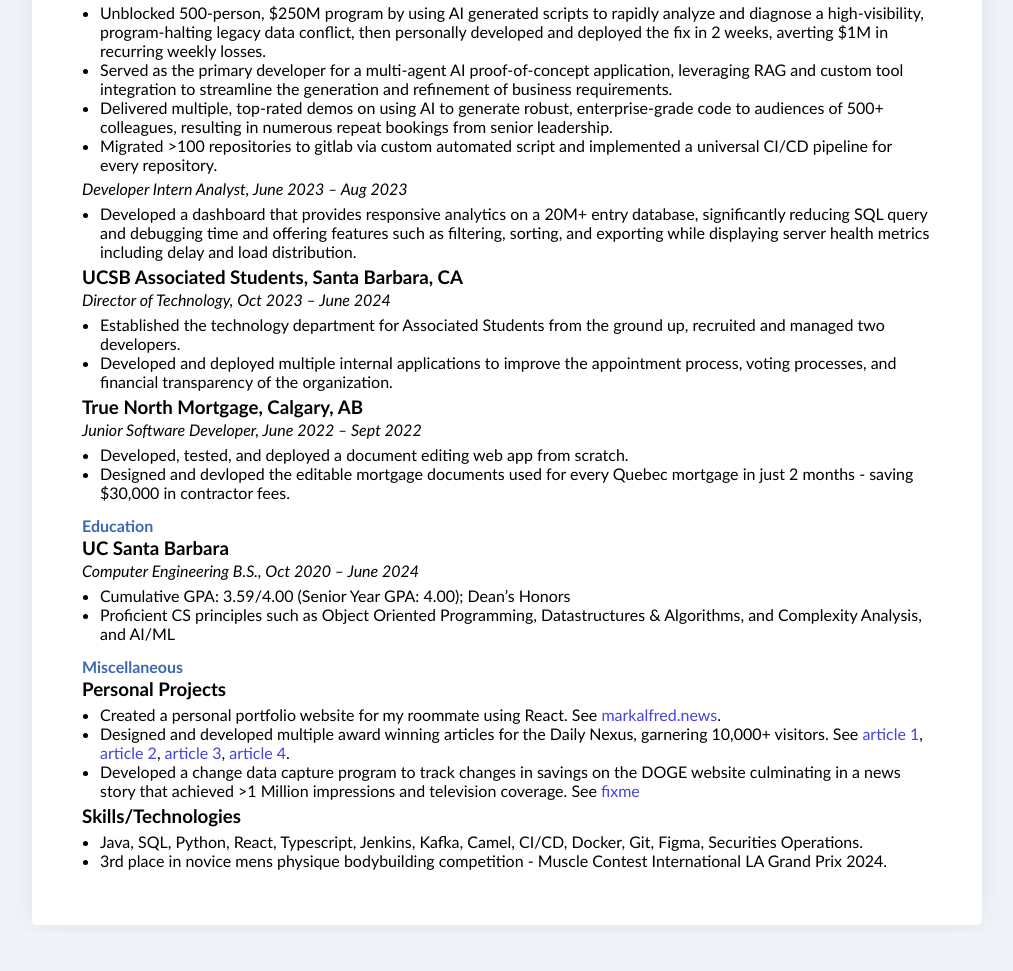
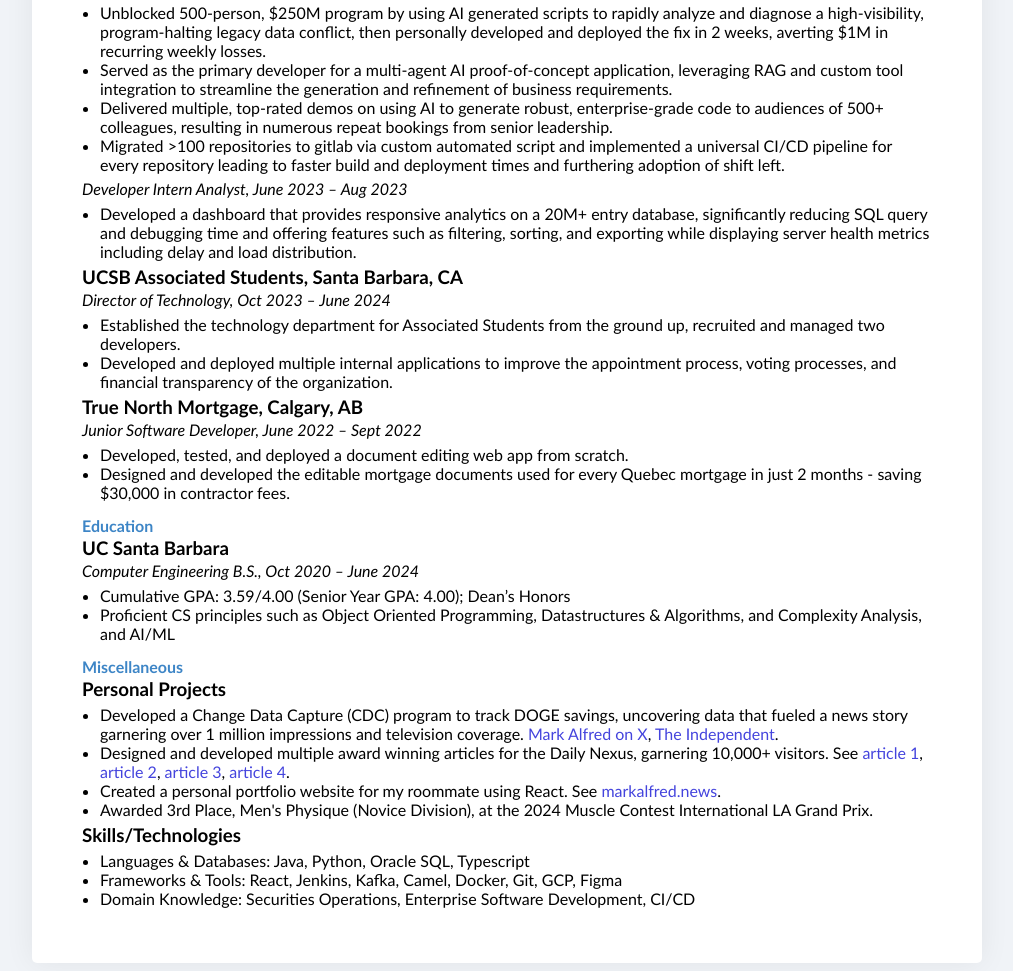
Before and after one commit to MrJacobEisner/resume, a plain HTML site: page index.html in a window 1280 px wide. Shown: the part 264-1235 px from the top of the page, without its empty margins (133-1146 px from the left). Before the commit the page ends 1197 px from the top, so only its background shows below. Drawn offline with Linux system fonts and the light colour scheme.

Commit message:
Improvements

```diff
--- a/index.html
+++ b/index.html
@@ -11,12 +11,12 @@
         margin: 0px;
     }
     h1 {
-        color: #1c528d;
+        color: #0b5394;
         font-weight: bold;
     }
     h2 {
         font-size: 16px;
-        color: #3d66b3;
+        color: #3d85c6;
     }
     h3 {
         margin: 2px 0px;
@@ -76,7 +76,9 @@
             </p>
             <p>
                 <b>Github:</b>
-                <a href="github.com/MrJacobEisner">MrJacobEisner</a>
+                <a href="https://github.com/MrJacobEisner" target="_blank"
+                    >MrJacobEisner</a
+                >
                 <b>Address:</b>
                 408 Warren St, Apt 2, Harrison NJ, 07029
             </p>
@@ -116,7 +118,8 @@
                 <li>
                     Migrated >100 repositories to gitlab via custom automated
                     script and implemented a universal CI/CD pipeline for every
-                    repository.
+                    repository leading to faster build and deployment times and
+                    furthering adoption of shift left.
                 </li>
             </ul>
             <i>Developer Intern Analyst, June 2023 – Aug 2023</i>
@@ -151,7 +154,7 @@
                     from scratch.
                 </li>
                 <li>
-                    Designed and devloped the editable mortgage documents used
+                    Designed and developed the editable mortgage documents used
                     for every Quebec mortgage in just 2 months - saving $30,000
                     in contractor fees.
                 </li>
@@ -178,33 +181,52 @@
             <h3>Personal Projects</h3>
             <ul>
                 <li>
-                    Created a personal portfolio website for my roommate using
-                    React. See <a href="markalfred.news">markalfred.news</a>.
+                    Developed a Change Data Capture (CDC) program to track DOGE
+                    savings, uncovering data that fueled a news story garnering
+                    over 1 million impressions and television coverage.
+                    <a
+                        href="https://x.com/byMarkAlfred/status/1912586853074534773"
+                        target="_blank"
+                        >Mark Alfred on X</a
+                    >,
+                    <a
+                        href="https://www.the-independent.com/news/world/americas/us-politics/doge-savings-website-millions-vanish-b2735173.html"
+                        target="_blank"
+                        >The Independent</a
+                    >.
                 </li>
                 <li>
                     Designed and developed multiple award winning articles for
                     the Daily Nexus, garnering 10,000+ visitors. See
-                    <a href="rb.gy/29kgb">article 1</a>,
-                    <a href="rb.gy/5ecvf">article 2</a>,
-                    <a href="rb.gy/9qpac">article 3</a>,
-                    <a href="rb.gy/j2t4h">article 4</a>.
+                    <a href="https://rb.gy/29kgb" target="_blank">article 1</a>,
+                    <a href="https://rb.gy/5ecvf" target="_blank">article 2</a>,
+                    <a href="https://rb.gy/9qpac" target="_blank">article 3</a>,
+                    <a href="https://rb.gy/j2t4h" target="_blank">article 4</a>.
                 </li>
                 <li>
-                    Developed a change data capture program to track changes in
-                    savings on the DOGE website culminating in a news story that
-                    achieved >1 Million impressions and television coverage. See
-                    <a href="">fixme</a>
+                    Created a personal portfolio website for my roommate using
+                    React. See
+                    <a href="https://markalfred.news" target="_blank"
+                        >markalfred.news</a
+                    >.
+                </li>
+                <li>
+                    Awarded 3rd Place, Men's Physique (Novice Division), at the
+                    2024 Muscle Contest International LA Grand Prix.
                 </li>
             </ul>
             <h3>Skills/Technologies</h3>
             <ul>
                 <li>
-                    Java, SQL, Python, React, Typescript, Jenkins, Kafka, Camel,
-                    CI/CD, Docker, Git, Figma, Securities Operations.
+                    Languages & Databases: Java, Python, Oracle SQL, Typescript
                 </li>
                 <li>
-                    3rd place in novice mens physique bodybuilding competition -
-                    Muscle Contest International LA Grand Prix 2024.
+                    Frameworks & Tools: React, Jenkins, Kafka, Camel, Docker,
+                    Git, GCP, Figma
+                </li>
+                <li>
+                    Domain Knowledge: Securities Operations, Enterprise Software
+                    Development, CI/CD
                 </li>
             </ul>
         </section>
```
